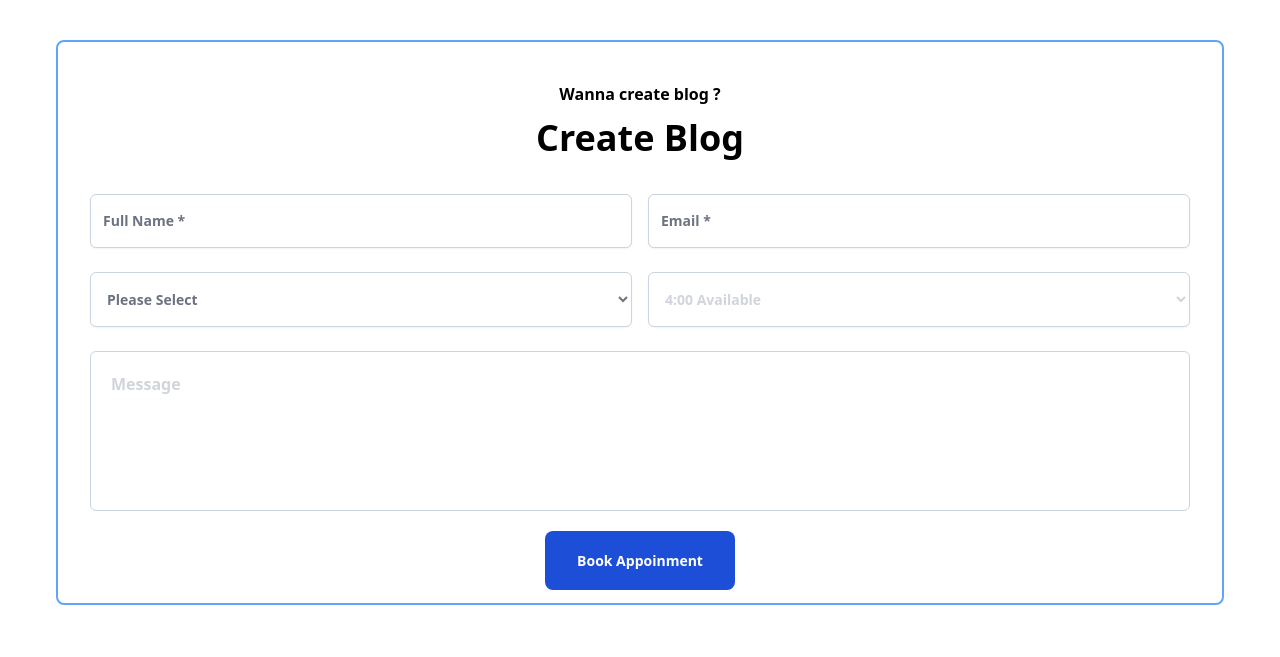
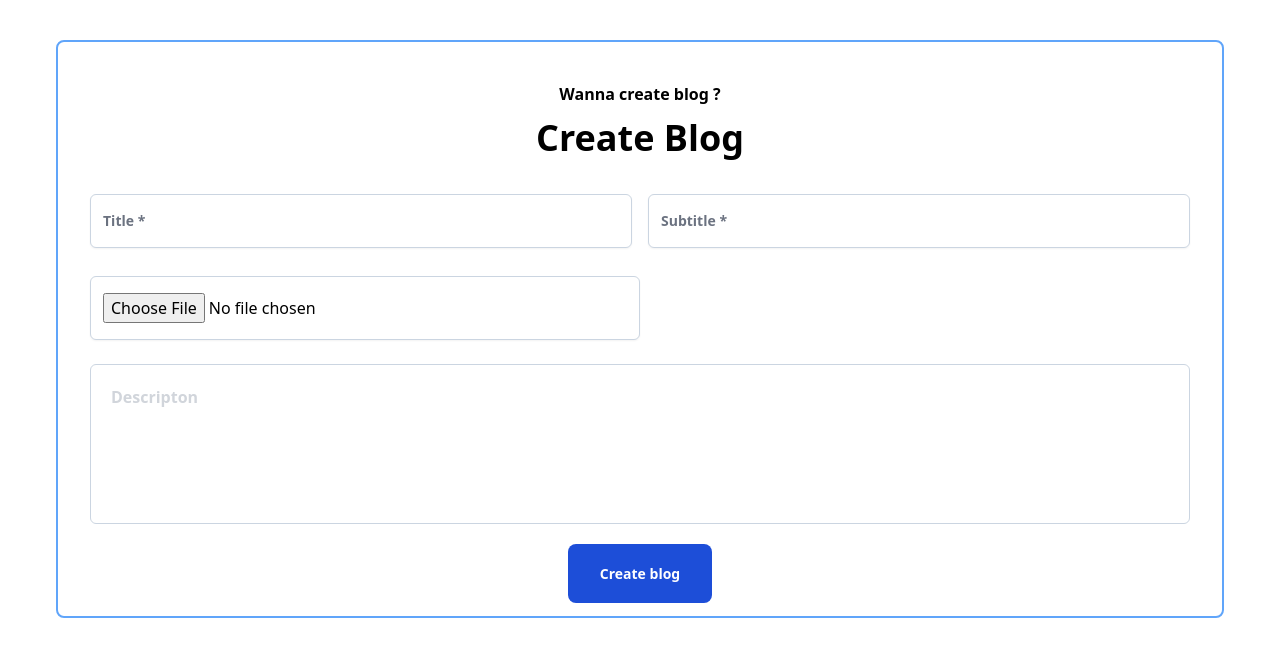
Before and after one commit to pranjal23030/CricBlog, a Django app: page /blog/create/ in a window 1280 px wide. Shown: the part 68-725 px from the top of the page. Run offline with Django 5.2, Linux system fonts and the light colour scheme.

Commit message:
create-page-formatted

```diff
--- a/blog/templates/main/create_blog.html
+++ b/blog/templates/main/create_blog.html
@@ -14,49 +14,40 @@
       <div class="p-8">
         <div class="flex gap-4">
           <input
-            type="Name"
-            name="name"
+            type="text"
+            name="title"
             class="mt-1 block w-1/2 rounded-md border border-slate-300 bg-white px-3 py-4 placeholder-slate-400 shadow-sm placeholder:font-semibold placeholder:text-gray-500 focus:border-sky-500 focus:outline-none focus:ring-1 focus:ring-sky-500 sm:text-sm"
-            placeholder="Full Name *"
+            placeholder="Title *"
           />
           <input
-            type="email"
-            name="email"
+            type="text"
+            name="subtitle"
             class="mt-1 block w-1/2 rounded-md border border-slate-300 bg-white px-3 py-4 placeholder-slate-400 shadow-sm placeholder:font-semibold placeholder:text-gray-500 focus:border-sky-500 focus:outline-none focus:ring-1 focus:ring-sky-500 sm:text-sm"
-            placeholder="Email *"
+            placeholder="Subtitle *"
           />
         </div>
         <div class="my-6 flex gap-4">
-          <select
-            name="select"
-            id="select"
-            class="block w-1/2 rounded-md border border-slate-300 bg-white px-3 py-4 font-semibold text-gray-500 shadow-sm focus:border-sky-500 focus:outline-none focus:ring-1 focus:ring-sky-500 sm:text-sm"
-          >
-            <option class="font-semibold text-slate-300">Please Select</option>
-          </select>
-          <select
-            name="select"
-            id="select"
-            class="block w-1/2 rounded-md border border-slate-300 bg-white px-3 py-4 font-semibold text-gray-300 shadow-sm focus:border-sky-500 focus:outline-none focus:ring-1 focus:ring-sky-500 sm:text-sm"
-          >
-            <option class="font-semibold text-slate-300">4:00 Available</option>
-          </select>
+          <input
+            type="file"
+            name="image"
+            class="mt-1 block w-1/2 rounded-md border border-slate-300 bg-white px-3 py-4 placeholder-slate-400 shadow-sm placeholder:font-semibold"
+          />
         </div>
         <div class="">
           <textarea
-            name="textarea"
+            name="description"
             id="text"
             cols="30"
             rows="10"
             class="mb-10 h-40 w-full resize-none rounded-md border border-slate-300 p-5 font-semibold text-gray-300"
           >
-Message</textarea
+Descripton</textarea
           >
         </div>
         <div class="text-center">
           <a
             class="cursor-pointer rounded-lg bg-blue-700 px-8 py-5 text-sm font-semibold text-white"
-            >Book Appoinment</a
+            >Create blog</a
           >
         </div>
       </div>
```
